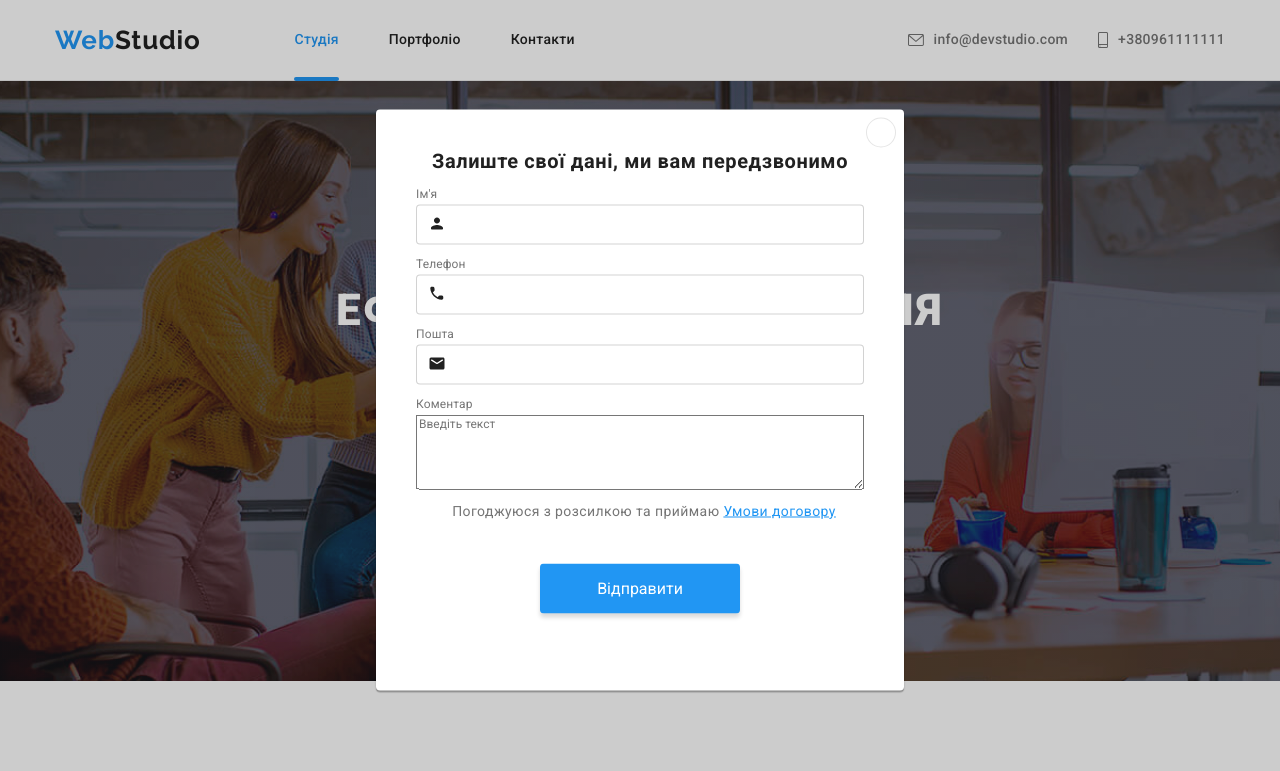
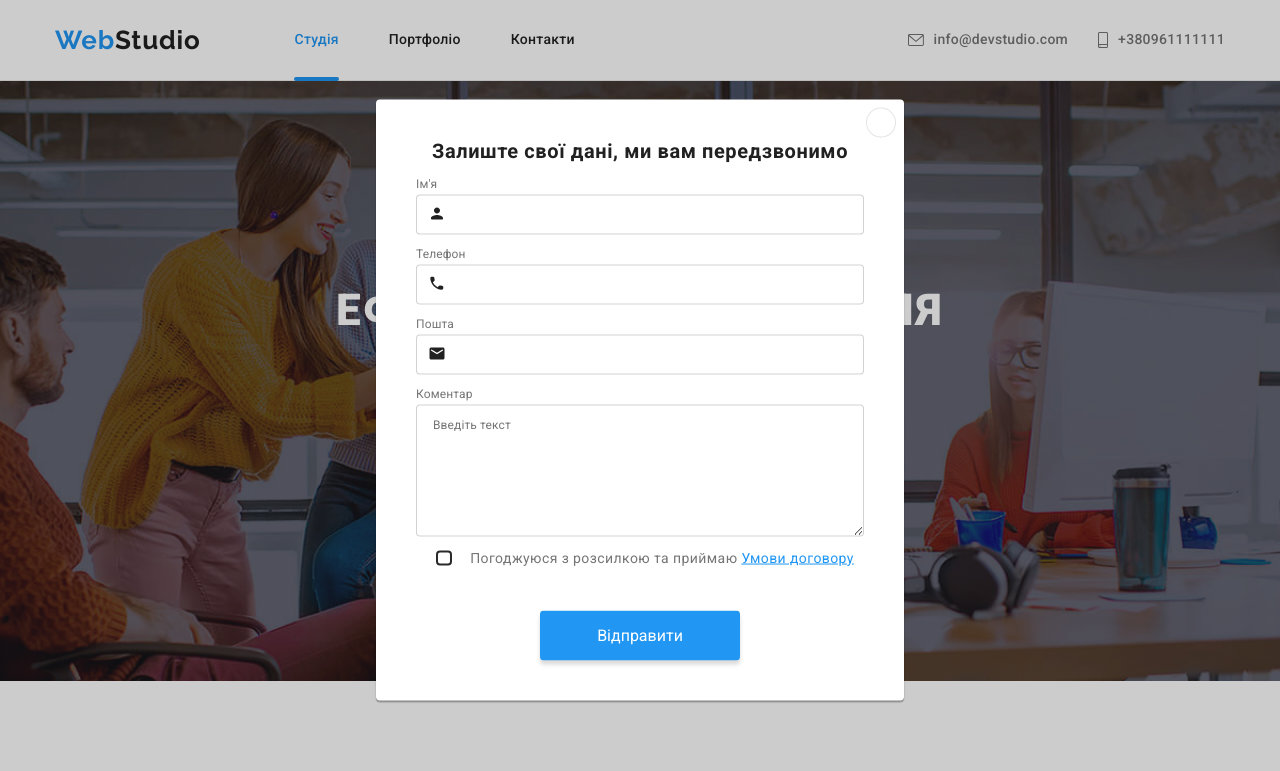
Before and after one commit to yuliiaishchenko/goit-markup-hw-06, a plain HTML site: page index.html in a window 1280 px wide. Both pictures are taken after a click on the element "Замовити послугу". Shown: the top 771 px of the page. Drawn offline with nearby package versions, Linux system fonts and the light colour scheme.

Commit message:
Update index.html

```diff
--- a/index.html
+++ b/index.html
@@ -78,17 +78,31 @@
                             </div>
                         </label>
                         <label class="hero-label"><span>Пошта</span>
-                            <div class="div-input"><input type="email" name="email" class="hero-input"/>
+                            <div class="div-input">
+                                <input type="email"
+                                name="email"
+                                class="hero-input"/>
                                 <svg class="input-svg">
                                     <use href="./images/sprite.svg#icon-email-black-18dp-1">
                                 </svg>
                             </div>
-                        </label></div>
-                        <label class="hero-label">Коментар<textarea  name="feedback" rows="5" placeholder="Введіть текст"></textarea></label>
+                        </label>
+                        <label class="hero-label">Коментар<textarea
+                             class="hero-textarea"
+                             name="feedback" rows="5"
+                             placeholder="Введіть текст"
+                             ></textarea>
+                        </label>
+                    </div>
 
                         <label class="hero-checkbox">
                             <input type="checkbox" name="policy" value="accept-policy" class="checkbox" />
-                             <span class="checkbox-text">Погоджуюся з розсилкою та приймаю <a href="#" class="checkbox-link"> Умови договору</a></span>
+                            <span class="checkbox-span">
+                                <svg class="checkbox-svg">
+                                    <use href="./images/sprite.svg#icon-Vector">
+                                </svg>
+                            </span>
+                             <span class="checkbox-text">Погоджуюся з розсилкою та приймаю <a href class="checkbox-link"> Умови договору</a></span>
                             </label>
                      <button type="submit" class="form-button">Відправити</button>
                     </form>
```
